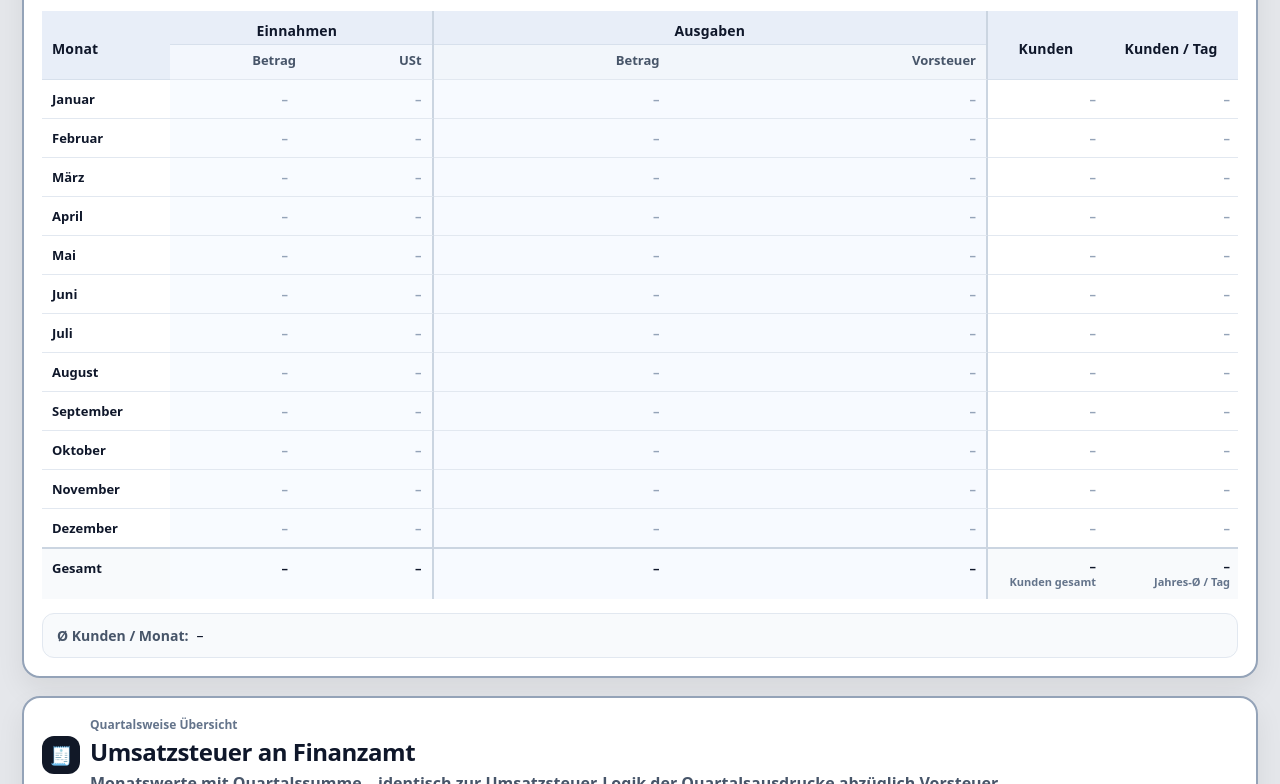
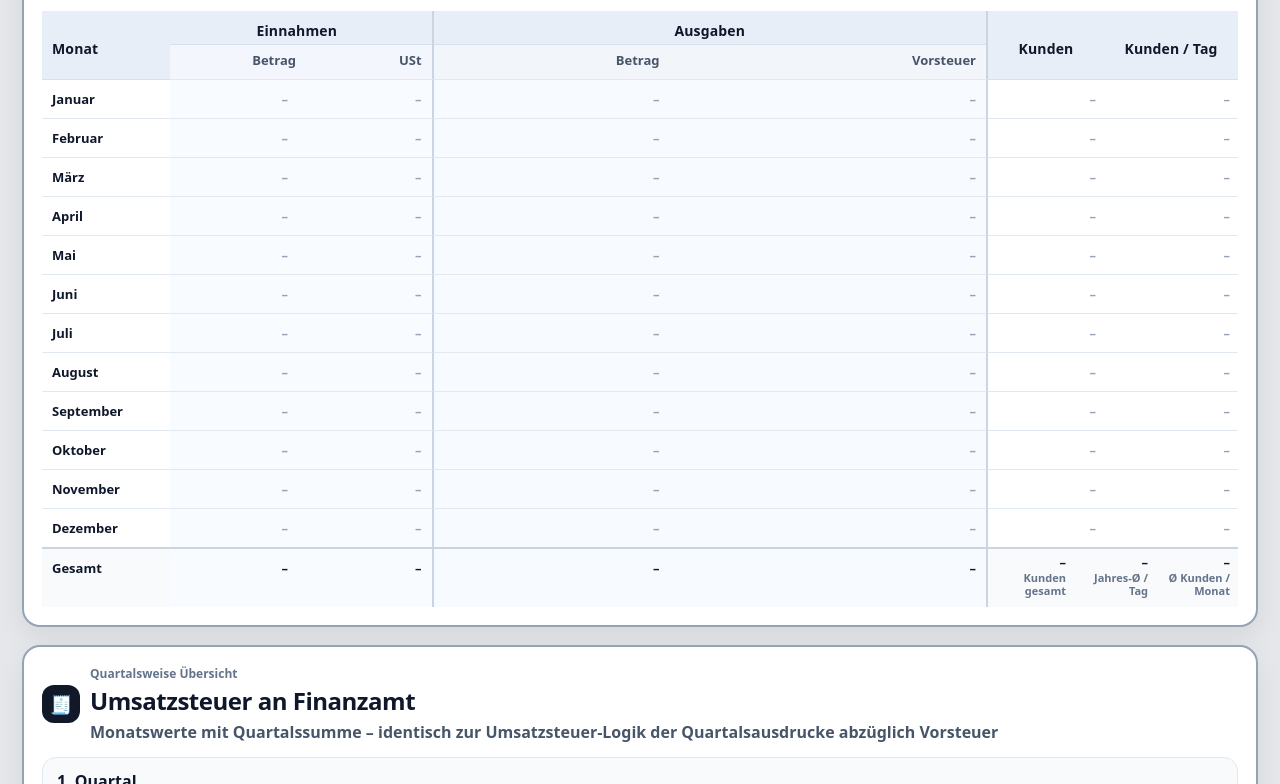
Before and after one commit to Hein1202/Einnahmen-Ausgaben, a plain HTML site: page jahresuebersicht.html in a window 1280 px wide. Shown: the part 125-909 px from the top of the page. Drawn offline with Linux system fonts and the light colour scheme.

Commit message:
Add files via upload

```diff
--- a/jahresuebersicht.html
+++ b/jahresuebersicht.html
@@ -3,7 +3,7 @@
 <head>
   <meta charset="UTF-8" />
   <meta name="viewport" content="width=device-width, initial-scale=1.0"/>
-  <title>Jahresübersicht – Einnahmen-Ausgaben 185.03.26</title>
+  <title>Jahresübersicht – Einnahmen-Ausgaben 186.03.26</title>
   <style>
     :root {
       --border-strong: #94a3b8;
@@ -245,27 +245,17 @@
       white-space: normal;
       text-align: right;
     }
-    .summaryLine {
-      margin-top: 14px;
-      padding: 12px 14px;
-      border: 1px solid #e2e8f0;
-      border-radius: 12px;
-      background:#f8fafc;
-      display:flex;
-      align-items:center;
-      justify-content:flex-start;
-      gap: 8px;
-      font-size: 14px;
-      flex-wrap: wrap;
+    .footerCustomerWrap {
+      padding-top: 6px;
     }
-    .summaryLabel {
-      color:#475569;
-      font-weight: 800;
+    .footerCustomerGrid {
+      display:grid;
+      grid-template-columns: repeat(3, minmax(0, 1fr));
+      gap: 12px;
+      align-items:start;
     }
-    .summaryValue {
-      color:#0f172a;
-      font-size: 14px;
-      font-weight: 400;
+    .footerCustomerGrid .footerMetric {
+      min-width: 0;
     }
     .taxPanelTitle {
       display:flex;
@@ -351,7 +341,7 @@
           <div class="headLeft">
             <div class="icon">📊</div>
             <div>
-              <div class="kicker">Offline • Version 184.03.26</div>
+              <div class="kicker">Offline • Version 186.03.26</div>
               <h1>Jahresübersicht</h1>
               <div class="sub">Einfache Tabellenansicht mit Einnahmen, Umsatzsteuer, Ausgaben, Vorsteuer sowie Kunden pro Monat und Kunden / Tag.</div>
             </div>
@@ -387,26 +377,25 @@
                 <td class="num dividerCell" id="yearIncomeVatTotal">–</td>
                 <td class="num" id="yearExpenseTotal">–</td>
                 <td class="num dividerCell" id="yearExpenseVatTotal">–</td>
-                <td class="num">
+                <td class="num footerCustomerWrap" colspan="2">
+                  <div class="footerCustomerGrid" aria-label="Kunden-Zusammenfassung">
                     <div class="footerMetric">
                       <span id="yearCustomerTotal" class="footerMetricValue">–</span>
                       <span class="footerMetricNote">Kunden gesamt</span>
                     </div>
-                </td>
-                <td class="num">
                     <div class="footerMetric">
                       <span id="yearCustomerPerDayTotal" class="footerMetricValue">–</span>
                       <span class="footerMetricNote">Jahres-Ø / Tag</span>
+                    </div>
+                    <div class="footerMetric">
+                      <span id="yearCustomerAverage" class="footerMetricValue">–</span>
+                      <span class="footerMetricNote">Ø Kunden / Monat</span>
+                    </div>
                   </div>
                 </td>
               </tr>
             </tfoot>
           </table>
-        </div>
-
-        <div class="summaryLine" aria-label="Durchschnittliche Kundenanzahl pro Monat">
-          <span class="summaryLabel">Ø Kunden / Monat:</span>
-          <span id="yearCustomerAverage" class="summaryValue">–</span>
         </div>
       </div>
 
```
Also changed, not shown: index.html (+5 -5 lines). Lines whose indentation alone changed are shown as unchanged.
